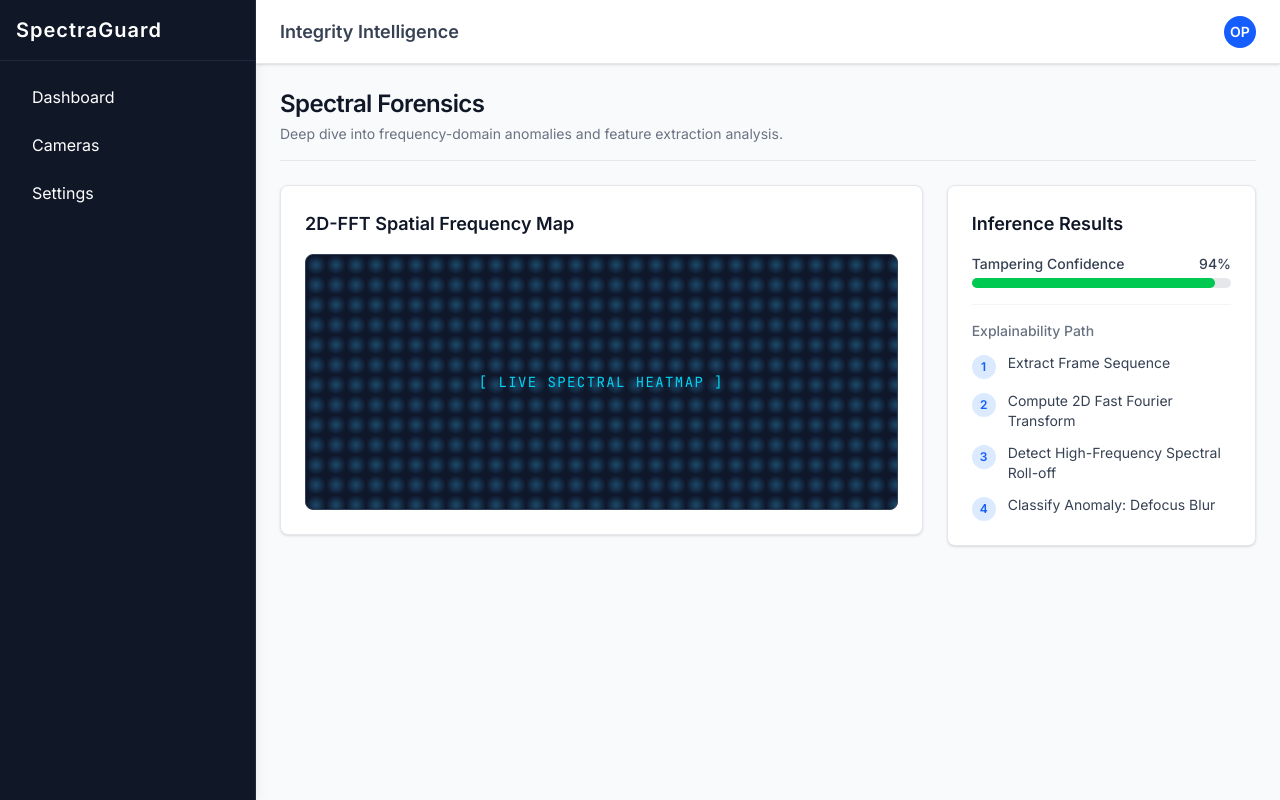
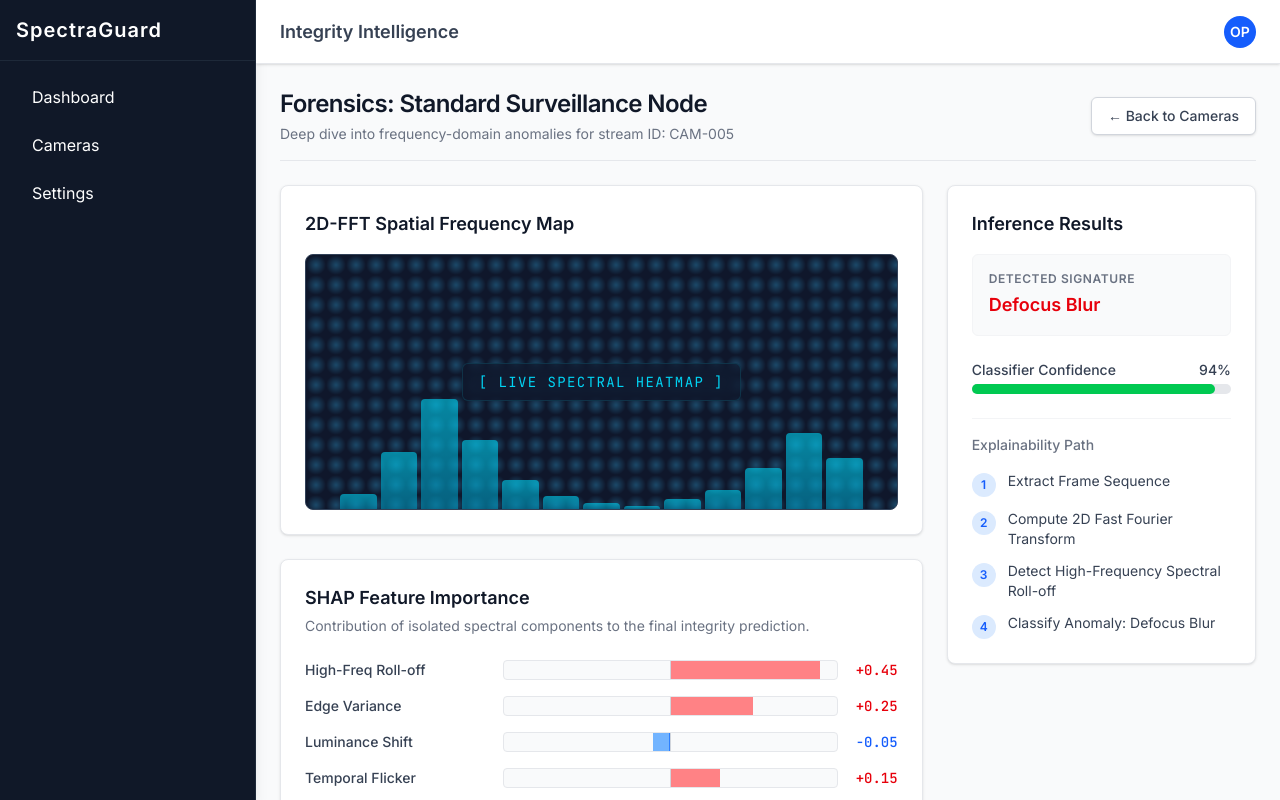
Before and after one commit to lathika-mohan/spectroguard-frontend-refined, a React (Vite) app: page /cameras/CAM-005 in a window 1280 px wide. Built offline with nearby package versions, Linux system fonts and the light colour scheme.

Commit message:
feat(frontend): P6.6 complete Forensics viewer, add SHAP visualization, and connect UI data flow

```diff
--- /dev/null
+++ b/src/components/forensics/ShapWaterfall.tsx
@@ -0,0 +1,39 @@
+import React from 'react';
+import type { ShapValue } from '../../hooks/useForensics';
+
+interface ShapWaterfallProps {
+  data: ShapValue[];
+}
+
+export const ShapWaterfall: React.FC<ShapWaterfallProps> = ({ data }) => {
+  return (
+    <div className="space-y-4">
+      {data.map((item, i) => (
+        <div key={i} className="flex items-center text-sm">
+          <div className="w-1/3 truncate pr-4 text-gray-700 font-medium">{item.feature}</div>
+          <div className="w-2/3 flex items-center">
+            <div className="flex-1 h-5 bg-gray-50 rounded-sm border border-gray-200 overflow-hidden flex relative">
+              {/* Center Line */}
+              <div className="absolute left-1/2 top-0 bottom-0 w-px bg-gray-300"></div>
+
+              {item.impact > 0 ? (
+                <>
+                  <div className="w-1/2"></div>
+                  <div className="h-full bg-red-400/80 border-l border-red-500" style={{ width: `${Math.min(item.impact * 100, 50)}%` }}></div>
+                </>
+              ) : (
+                <>
+                  <div className="h-full bg-blue-400/80 border-r border-blue-500 ml-auto" style={{ width: `${Math.min(Math.abs(item.impact) * 100, 50)}%` }}></div>
+                  <div className="w-1/2"></div>
+                </>
+              )}
+            </div>
+            <span className={`ml-3 w-12 text-right font-mono font-medium ${item.impact > 0 ? 'text-red-600' : 'text-blue-600'}`}>
+              {item.impact > 0 ? '+' : ''}{item.impact.toFixed(2)}
+            </span>
+          </div>
+        </div>
+      ))}
+    </div>
+  );
+};
--- a/src/components/forensics/SpectralHeatmapOverlay.tsx
+++ b/src/components/forensics/SpectralHeatmapOverlay.tsx
@@ -1,6 +1,10 @@
 import React from 'react';
 
-export const SpectralHeatmapOverlay: React.FC = () => {
+interface SpectralHeatmapProps {
+  energyData?: number[];
+}
+
+export const SpectralHeatmapOverlay: React.FC<SpectralHeatmapProps> = ({ energyData }) => {
   return (
     <div className="relative w-full h-64 bg-slate-900 rounded-lg overflow-hidden border border-slate-700 shadow-inner flex items-center justify-center">
       {/* Visual placeholder for the 2D-FFT canvas/WebGL render */}
@@ -8,7 +12,17 @@ export const SpectralHeatmapOverlay: React.FC = () => {
         backgroundImage: 'radial-gradient(circle at center, #38bdf8 0%, transparent 70%)',
         backgroundSize: '20px 20px'
       }}></div>
-      <div className="z-10 text-cyan-400 font-mono text-sm tracking-widest uppercase">
+
+      {/* Data-driven visualization mapping */}
+      {energyData && (
+        <div className="absolute bottom-0 left-0 right-0 flex items-end justify-between px-8 h-1/2 z-10 opacity-60 pointer-events-none">
+          {energyData.map((val, i) => (
+            <div key={i} className="w-full mx-0.5 bg-gradient-to-t from-cyan-600 to-cyan-400 rounded-t-sm" style={{ height: `${val}%` }}></div>
+          ))}
+        </div>
+      )}
+
+      <div className="z-20 text-cyan-400 font-mono text-sm tracking-widest uppercase bg-slate-900/60 px-4 py-2 rounded-md backdrop-blur-sm border border-cyan-900/50">
         [ Live Spectral Heatmap ]
       </div>
     </div>
--- /dev/null
+++ b/src/hooks/useForensics.ts
@@ -0,0 +1,52 @@
+import { useState, useEffect } from 'react';
+
+export interface ShapValue {
+  feature: string;
+  impact: number;
+}
+
+export interface ForensicsData {
+  id: string;
+  cameraName: string;
+  anomalyType: string;
+  confidence: number;
+  spectralEnergy: number[];
+  shapValues: ShapValue[];
+  decisionSteps: string[];
+}
+
+export const useForensics = (cameraId: string | undefined) => {
+  const [data, setData] = useState<ForensicsData | null>(null);
+  const [isLoading, setIsLoading] = useState<boolean>(true);
+
+  useEffect(() => {
+    setIsLoading(true);
+    // Simulating API contract via frontend hook architecture
+    const timer = setTimeout(() => {
+      setData({
+        id: cameraId || 'UNKNOWN-CAM',
+        cameraName: cameraId === 'CAM-041' ? 'Parking East' : 'Standard Surveillance Node',
+        anomalyType: 'Defocus Blur',
+        confidence: 0.94,
+        spectralEnergy: [12, 45, 87, 54, 23, 10, 5, 2, 8, 15, 32, 60, 40],
+        shapValues: [
+          { feature: 'High-Freq Roll-off', impact: 0.45 },
+          { feature: 'Edge Variance', impact: 0.25 },
+          { feature: 'Luminance Shift', impact: -0.05 },
+          { feature: 'Temporal Flicker', impact: 0.15 },
+        ],
+        decisionSteps: [
+          'Extract Frame Sequence',
+          'Compute 2D Fast Fourier Transform',
+          'Detect High-Frequency Spectral Roll-off',
+          'Classify Anomaly: Defocus Blur'
+        ]
+      });
+      setIsLoading(false);
+    }, 500);
+
+    return () => clearTimeout(timer);
+  }, [cameraId]);
+
+  return { data, isLoading };
+};
--- a/src/views/Forensics.tsx
+++ b/src/views/Forensics.tsx
@@ -1,14 +1,43 @@
 import React from 'react';
+import { useParams, Link } from 'react-router-dom';
 import { PageContainer } from '../components/layout/PageContainer';
 import { SpectralHeatmapOverlay } from '../components/forensics/SpectralHeatmapOverlay';
 import { DecisionPath } from '../components/forensics/DecisionPath';
 import { ConfidenceMeter } from '../components/common/ConfidenceMeter';
+import { ShapWaterfall } from '../components/forensics/ShapWaterfall';
+import { useForensics } from '../hooks/useForensics';
 
 export const Forensics: React.FC = () => {
+  const { id } = useParams<{ id: string }>();
+  const { data, isLoading } = useForensics(id);
+
+  if (isLoading) {
+    return (
+      <PageContainer title="Spectral Forensics" description="Loading analysis data...">
+        <div className="flex justify-center items-center h-64 bg-white rounded-lg shadow-sm border border-gray-200">
+          <div className="flex flex-col items-center space-y-3">
+            <div className="w-8 h-8 border-4 border-blue-600 border-t-transparent rounded-full animate-spin"></div>
+            <p className="text-gray-500 font-medium">Loading forensics profile for {id}...</p>
+          </div>
+        </div>
+      </PageContainer>
+    );
+  }
+
+  if (!data) return null;
+
   return (
     <PageContainer
-      title="Spectral Forensics"
-      description="Deep dive into frequency-domain anomalies and feature extraction analysis."
+      title={`Forensics: ${data.cameraName}`}
+      description={`Deep dive into frequency-domain anomalies for stream ID: ${data.id}`}
+      actions={
+        <Link
+          to="/cameras"
+          className="px-4 py-2 bg-white text-gray-700 border border-gray-300 rounded-md hover:bg-gray-50 text-sm font-medium transition flex items-center shadow-sm w-full sm:w-auto justify-center"
+        >
+          &larr; Back to Cameras
+        </Link>
+      }
     >
       <div className="grid grid-cols-1 xl:grid-cols-3 gap-6">
 
@@ -16,7 +45,15 @@ export const Forensics: React.FC = () => {
         <div className="xl:col-span-2 space-y-6">
           <div className="p-6 bg-white rounded-lg shadow-sm border border-gray-200">
             <h3 className="text-lg font-semibold text-gray-900 mb-4">2D-FFT Spatial Frequency Map</h3>
-            <SpectralHeatmapOverlay />
+            <SpectralHeatmapOverlay energyData={data.spectralEnergy} />
+          </div>
+
+          <div className="p-6 bg-white rounded-lg shadow-sm border border-gray-200">
+            <div className="mb-6">
+              <h3 className="text-lg font-semibold text-gray-900">SHAP Feature Importance</h3>
+              <p className="text-sm text-gray-500 mt-1">Contribution of isolated spectral components to the final integrity prediction.</p>
+            </div>
+            <ShapWaterfall data={data.shapValues} />
           </div>
         </div>
 
@@ -24,16 +61,17 @@ export const Forensics: React.FC = () => {
         <div className="space-y-6">
           <div className="p-6 bg-white rounded-lg shadow-sm border border-gray-200">
             <h3 className="text-lg font-semibold text-gray-900 mb-4">Inference Results</h3>
-            <div className="space-y-4">
-              <ConfidenceMeter score={0.94} label="Tampering Confidence" />
+            <div className="space-y-6">
+              <div className="p-4 bg-gray-50 rounded-md border border-gray-100">
+                <span className="text-xs font-semibold text-gray-500 uppercase tracking-wider block mb-1">Detected Signature</span>
+                <span className="text-lg font-bold text-red-600">{data.anomalyType}</span>
+              </div>
+
+              <ConfidenceMeter score={data.confidence} label="Classifier Confidence" />
+
               <div className="pt-4 border-t border-gray-100">
-                <h4 className="text-sm font-medium text-gray-500 mb-3">Explainability Path</h4>
-                <DecisionPath steps={[
-                  'Extract Frame Sequence',
-                  'Compute 2D Fast Fourier Transform',
-                  'Detect High-Frequency Spectral Roll-off',
-                  'Classify Anomaly: Defocus Blur'
-                ]} />
+                <h4 className="text-sm font-medium text-gray-500 mb-4">Explainability Path</h4>
+                <DecisionPath steps={data.decisionSteps} />
               </div>
             </div>
           </div>
```
